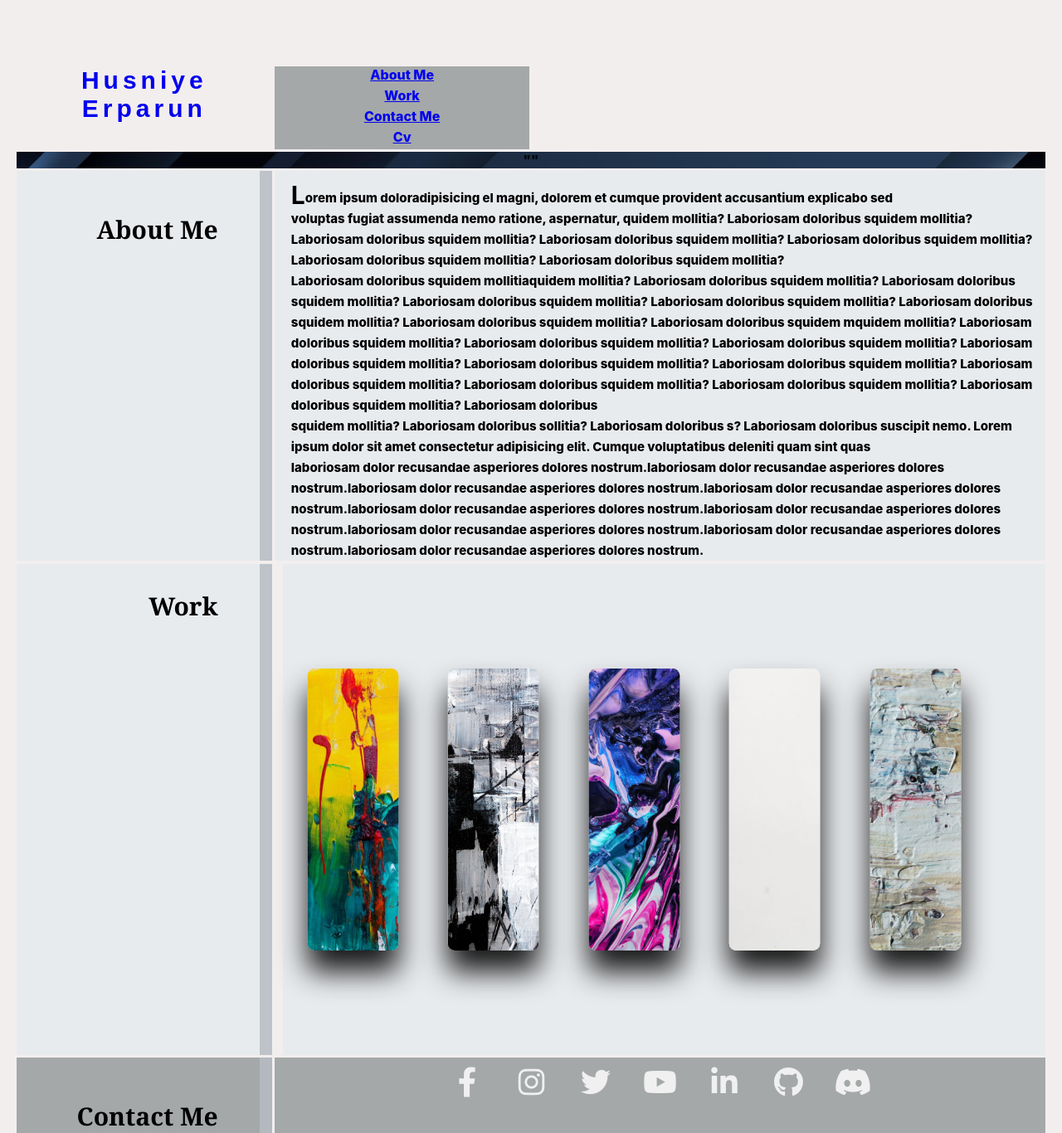
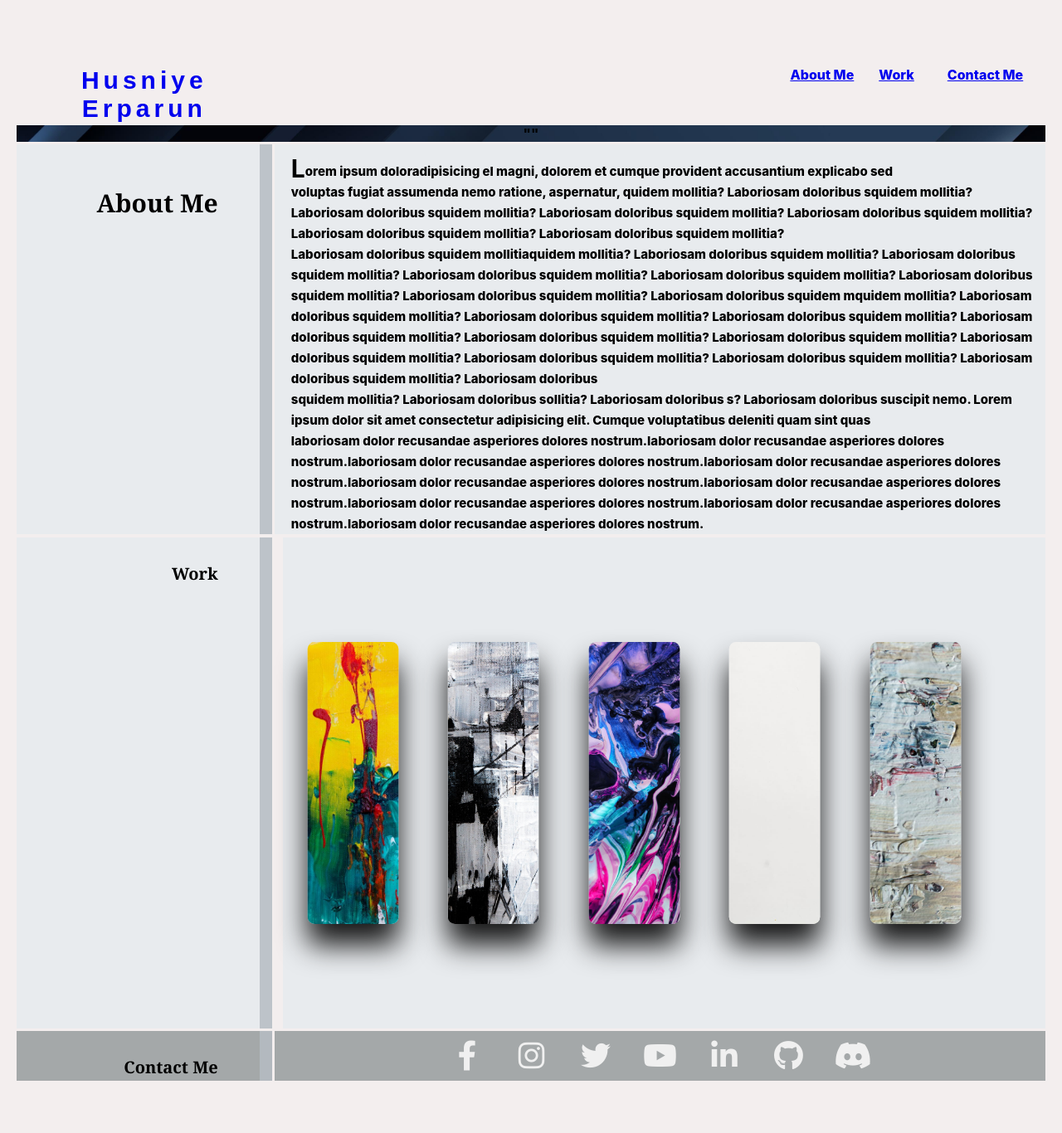
Before and after one commit to tigerkaplan/husniye_erparun_portfolio_cv, a plain HTML site: page index.html in a window 1280 px wide. Shown: the whole page at 83% size. After the commit the page ends 1303 px from the top, so only its background shows below. Drawn offline with Linux system fonts and the light colour scheme.

Commit message:
navbar updated. css updated

```diff
--- a/index.html
+++ b/index.html
@@ -5,7 +5,7 @@
     <meta charset="UTF-8" />
     <meta name="viewport" content="width=device-width, initial-scale=1.0" />
     <meta http-equiv="X-UA-Compatible" content="ie=edge" />
-    <title>E1</title>
+    <title>Husniye Erparun' personal portfolio </title>
 <link rel="stylesheet" href="https://cdnjs.cloudflare.com/ajax/libs/font-awesome/6.4.2/css/all.min.css">
 <!-- Custom styles for this template -->
 <link rel="stylesheet" href="./style.css"/>
@@ -22,10 +22,9 @@
 
         <nav class="navwrapper">
 
-            <a href="#">About Me</a>
-            <a href="#">Work</a>
-            <a href="#">Contact Me</a>
-            <a href="#">Cv</a>
+            <a href="#" style="margin-right: 30px;">About Me</a>
+            <a href="#" style="margin-right: 30px;">Work</a>
+            <a href="#" style="margin-left: 10px;">Contact Me</a>
         </nav>
 
 <!-- End Nav&Navbar Section -->
--- a/style.css
+++ b/style.css
@@ -21,7 +21,7 @@
 }
 
 banner {
-  background-image: url(/images/banner.jpg);
+  background-image: url(./images/banner.jpg);
   -webkit-background-size: cover;
   grid-column: span 4;
 }
@@ -38,15 +38,17 @@ banner {
 }
 .navwrapper {
   margin: 0 auto;
+  grid-area: navlink;
+
 }
 
 .container  .navwrapper{
-  display:grid;
-  height: 100px;
-  background: #a4a8a9;
+  /* display:grid; */
+  height: 60px;
+  /* background: #a4a8a9; */
   width: 100%;
-  /* display: flex; */
-  justify-content:space-around;
+  display: flex;
+  /* justify-content:space-around; */
 }
 
 
@@ -61,7 +63,7 @@ banner {
   grid-template-columns: 1fr 1fr 1fr 1fr ;
   grid-template-rows: 1fr 1fr 5fr 1fr .7fr;
   grid-template-areas:
-  "nav nav nav nav"
+  "nav nav nav navlink"
   "banner banner banner banner"
   "sidebar content3 content3 content3"
   "content1 main main main"
@@ -112,7 +114,7 @@ main{
   margin-top: 30px;
   text-align: end;
   margin-right: 50px;
-  font-size: 30px;
+  font-size: 20px;
   font-family: Georgia, 'Times New Roman', Times, serif;
 
 }
@@ -123,10 +125,10 @@ main{
 
 }
 #content2 p{
-  margin-top: 50px;
+  margin-top: 30px;
   text-align: end;
   margin-right: 50px;
-  font-size: 30px;
+  font-size: 20px;
   font-family: Georgia, 'Times New Roman', Times, serif;
 }
 #content3 {
@@ -340,7 +342,7 @@ footer{
   background: #046596;
 }
 .sm a:nth-child(6)::before{
-  background: #f70000;
+  /* background: #f70000; */
 }
 .sm a:nth-child(7)::before{
   background: #046596;
@@ -370,7 +372,7 @@ footer{
   transform: scale(1.5);
 }
 .sm a:nth-child(4):hover i{
-  background: #f70000;
+  /* background: #f70000; */
   -webkit-background-clip: text;
   -webkit-text-fill-color: transparent;
   transform: scale(1.5);
@@ -382,7 +384,7 @@ footer{
   transform: scale(1.5);
 
   .sm a:nth-child(6):hover i{
-    background: #f70000;
+    /* background: #f70000; */
     -webkit-background-clip: text;
     -webkit-text-fill-color: transparent;
     transform: scale(1.5);
```
